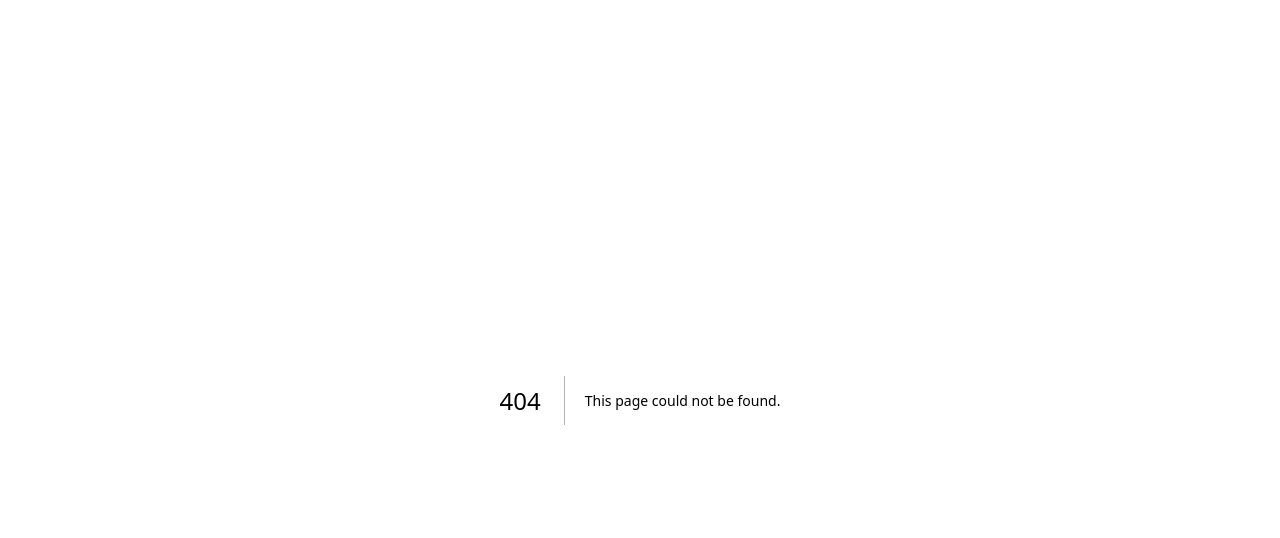
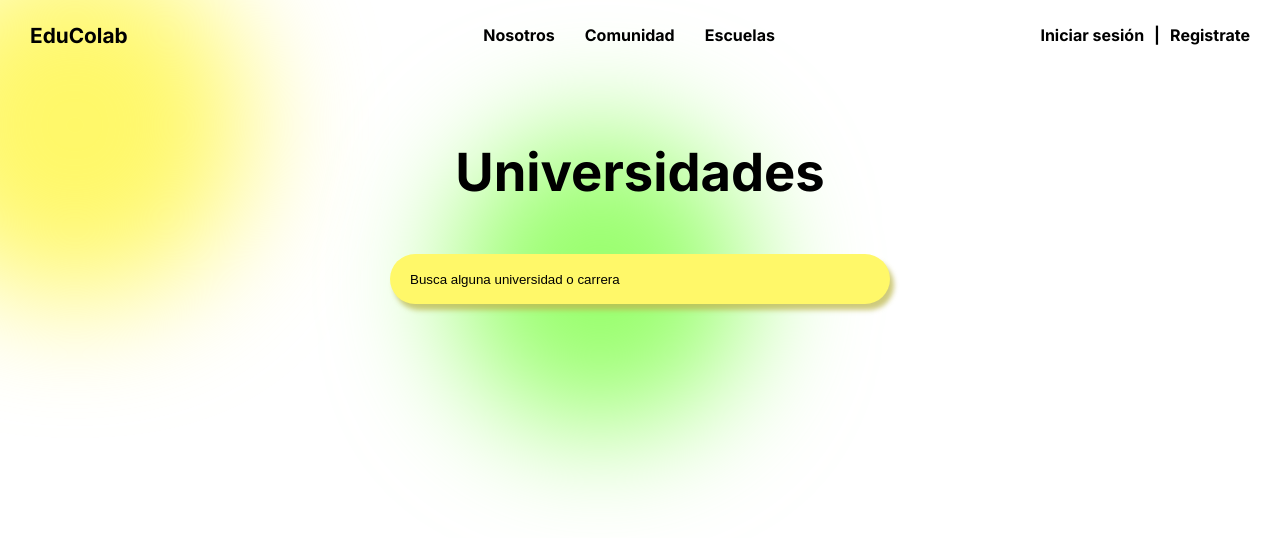
Before and after one commit to EduColab/frontend, a Next.js app: page /carrersLong in a window 1280 px wide. Before the commit this address had no page. Shown: the top 538 px of the page. Built offline with nearby package versions, Linux system fonts and the light colour scheme.

Commit message:
maquetando vista de todas las carreras

```diff
--- /dev/null
+++ b/src/app/carrersLong/page.jsx
@@ -0,0 +1,26 @@
+"use client";
+import React from "react";
+import Nav from "@/components/navbar/Nav";
+import "./styles.modules.css";
+
+const CarrersLong = () => {
+  return (
+    <>
+      <Nav />
+      <section className="long-carrers-main">
+        <div className="long-carrers-title">
+          <h1>Universidades</h1>
+        </div>
+        <div className="carrers-input-container">
+          <input
+            className="long-carrers-input"
+            placeholder="Busca alguna universidad o carrera"
+          />
+        </div>
+        <section className="mini-cards"></section>
+      </section>
+    </>
+  );
+};
+
+export default CarrersLong;
--- /dev/null
+++ b/src/app/carrersLong/styles.modules.css
@@ -0,0 +1,68 @@
+.long-carrers-main{
+    margin: 0 auto;
+    min-height: 100vh;
+    padding: 50px 30px;
+}
+.long-carrers-title{
+    text-align: center;
+    margin-top: 90px;
+    color: #000;
+    font-size: 35px;
+
+}
+.carrers-input-container{
+    width: 500px;
+    margin: 0 auto;
+    margin-top: 50px;
+    display: flex;
+    justify-content: center ;
+}
+
+.carrers-input-container::before {
+    content: "";
+    position: absolute;
+    top: -50px;
+    left: -100px;
+    right: -10px;
+    bottom: -10px;
+    background: #fff869;
+    width: 350px;
+    height: 350px;
+    border-radius: 50%;
+    z-index: -1;
+    filter: blur(60px);
+}
+.carrers-input-container::after {
+    content: "";
+    position: absolute;
+    top: 130px;
+    left: 450px;
+    right: -10px;
+    bottom: -10px;
+    background: #99ff6d;
+    width: 300px;
+    height: 300px;
+    border-radius: 50%;
+    z-index: -1;
+    filter: blur(60px);
+  }
+
+.long-carrers-input{
+    position: relative;
+    width: 100%;
+    padding: 20px;
+    border: none;
+    height: 50px;
+    background-color: #fff869;
+    border-radius: 40px;
+    color: #000;
+    box-shadow: 4px 6px 5px 0px rgba(189,184,80,0.75);
+    -webkit-box-shadow: 4px 6px 5px 0px rgba(189,184,80,0.75);
+    -moz-box-shadow: 4px 6px 5px 0px rgba(189,184,80,0.75);
+  }
+  .long-carrers-input:focus {
+    outline-style: none;
+  }
+  .long-carrers-input::placeholder {
+    color: #000;
+}
--- a/src/components/careers/careers.jsx
+++ b/src/components/careers/careers.jsx
@@ -8,7 +8,7 @@ const ComponenteTarjeta = ({src, title}) => {
     <div className="componente-tarjeta">
       <div className="title-container">
         <h2>Carreras / Cursos</h2>
-        <button className="verTodosBtn">Ver todos</button>
+        <Link href="/carrersLong" className="verTodosBtn">Ver todos</Link>
       </div>
       <div className="scroll-horizontal">
         <Cards
```
